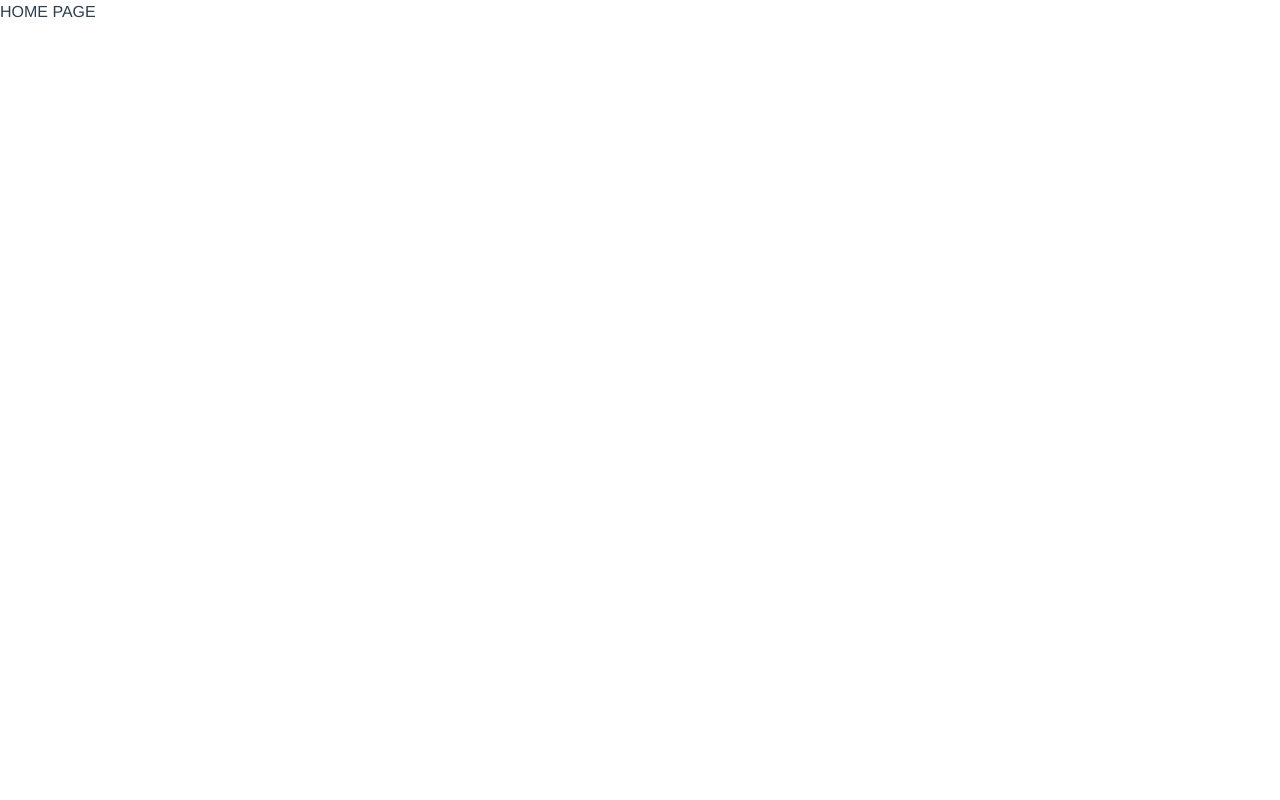
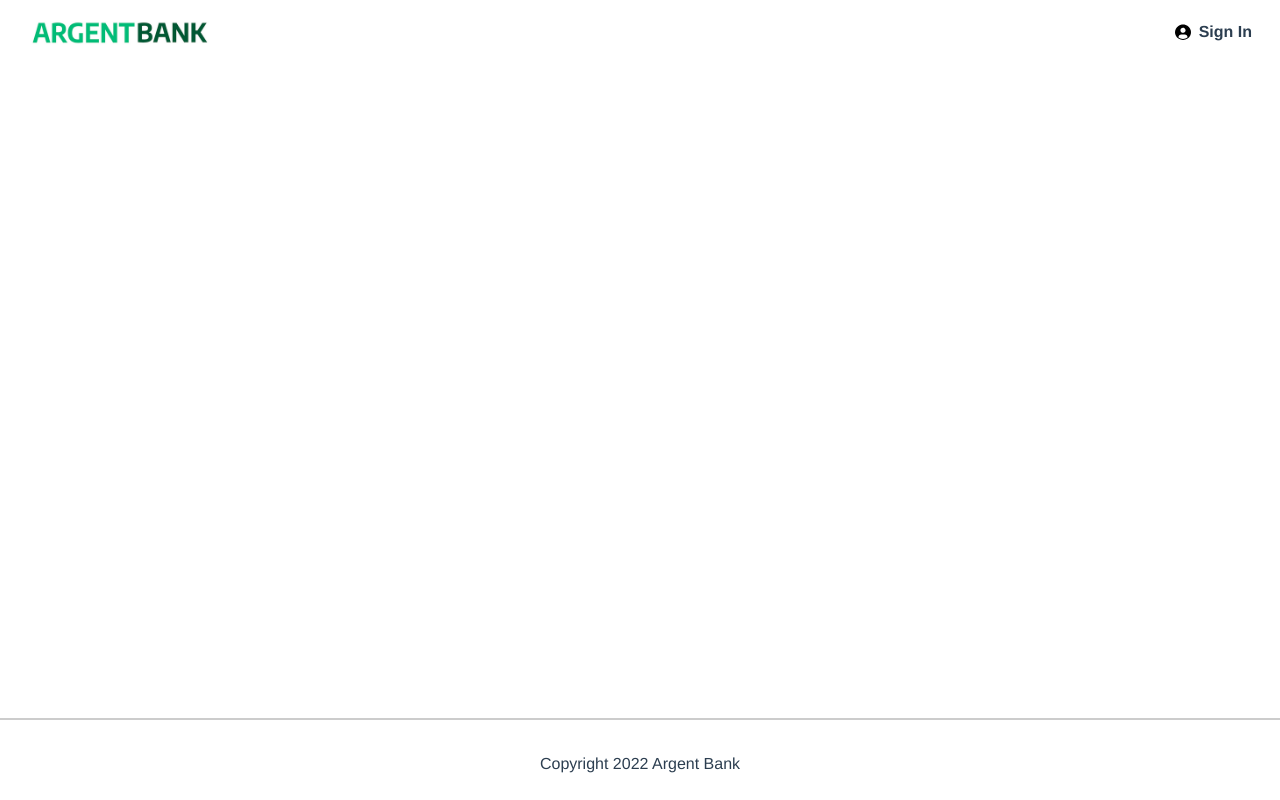
Before and after one commit to cyrillegoas/CyrilLeGoas_13_29102022, a React (Vite) app: page / in a window 1280 px wide. Built offline with nearby package versions, Linux system fonts and the light colour scheme.

Commit message:
ADD layout component

```diff
--- /dev/null
+++ b/src/components/Layout.jsx
@@ -0,0 +1,13 @@
+import React from 'react';
+import { Header } from './Header';
+import { Footer } from './Footer';
+
+export function Layout({ children }) {
+  return (
+    <>
+      <Header />
+      <main className="flex-1">{children}</main>
+      <Footer />
+    </>
+  );
+}
--- a/src/pages/Home.jsx
+++ b/src/pages/Home.jsx
@@ -1,5 +1,6 @@
 import React from 'react';
+import { Layout } from '../components/Layout';
 
 export function Home() {
-  return <div>HOME PAGE</div>;
+  return <Layout />;
 }
```
